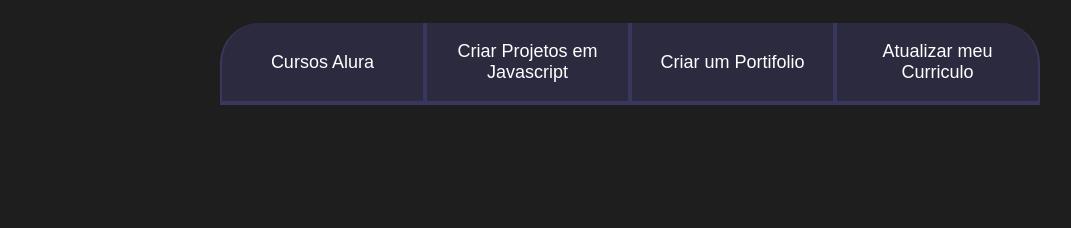
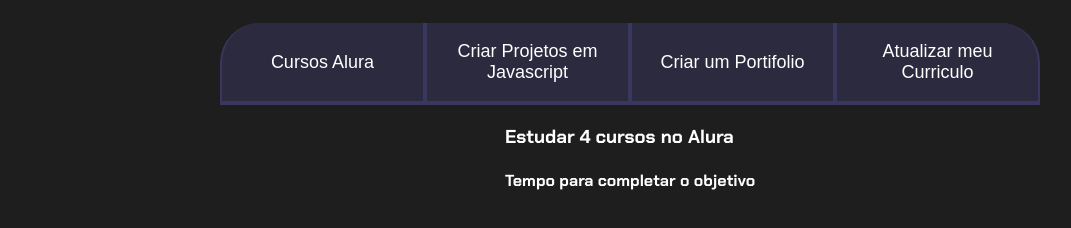
Before and after one commit to luis240707/lipe123felipe2024, a plain HTML site: page index.html in a window 1280 px wide. Shown: the part 80-308 px from the top of the page, without its empty margins (10-1081 px from the left). Drawn offline with Linux system fonts and the light colour scheme.

Commit message:
Update index.html
aaa

```diff
--- a/index.html
+++ b/index.html
@@ -16,6 +16,15 @@
         <button class="botao">Criar um Portifolio</button>
         <button class="botao">Atualizar meu Curriculo</button>
           </div>
+
+          <div class="aba-texto">
+            <div class="aba-conteudo">
+            <h3 class="aba-conteudo-principal">
+                Estudar 4 cursos no Alura</h3>
+            <h4 class="aba-conteudo-titulo-secundario">
+            Tempo para completar o objetivo</h4>
+          </div>
+
     </Section>
 
     <script src="main.js"></script>
```
